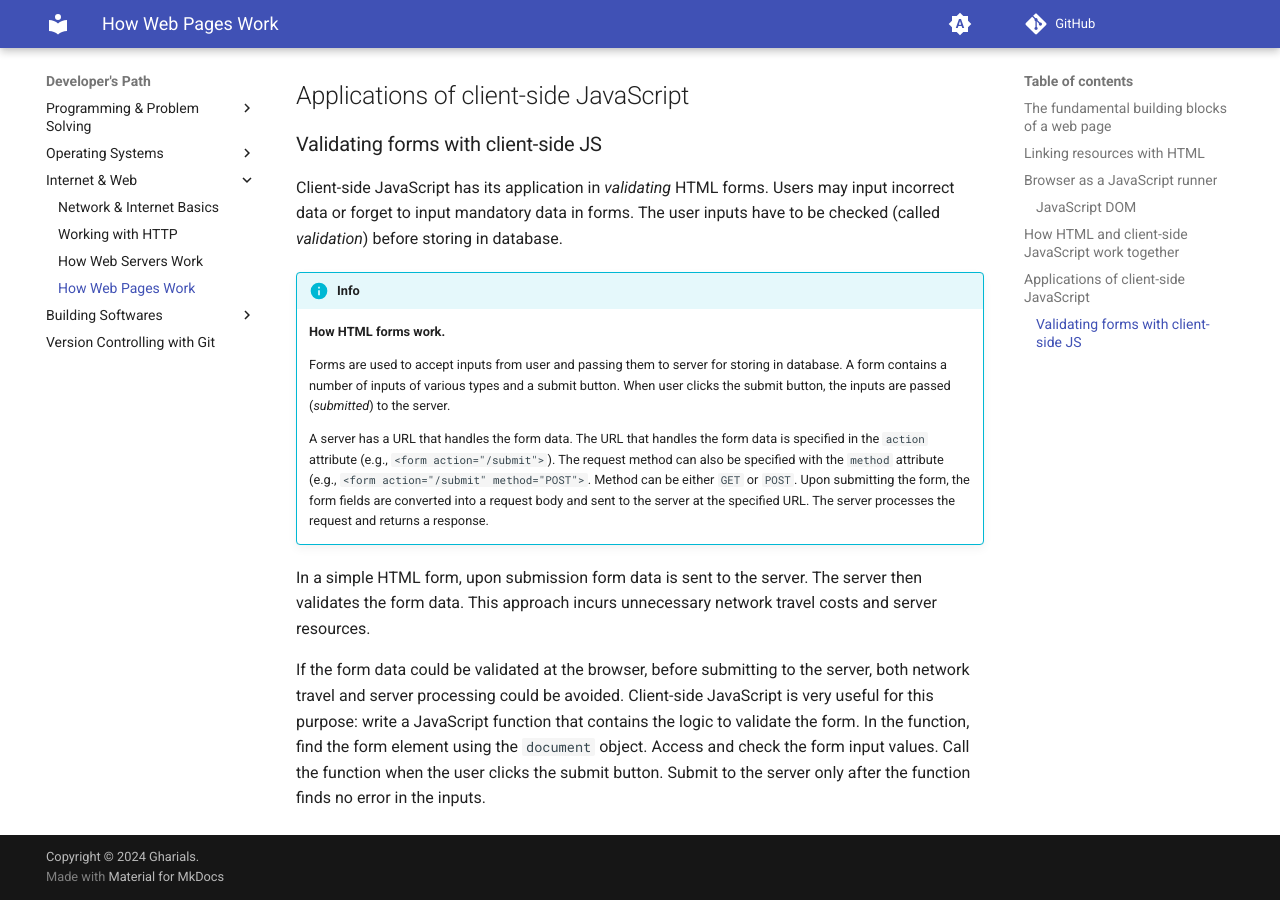
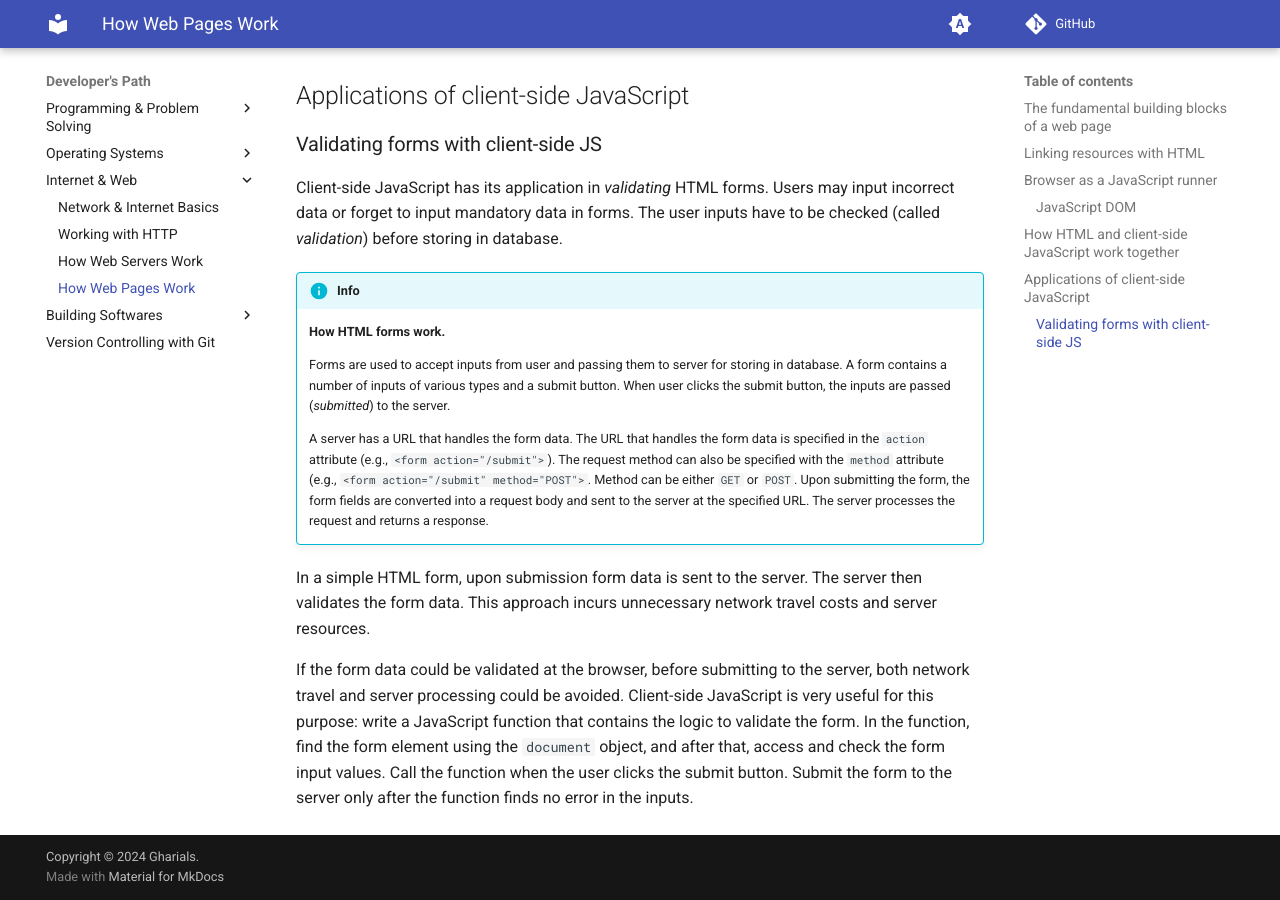
Before and after one commit to gharials/dev-path, an MkDocs documentation site: the page built from docs/internet-web/web-pages.md, in a window 1280 px wide and 900 px high, scrolled down 2215 px. Built offline with MkDocs 1.6.1 and Material for MkDocs 9.7.7, drawn with Linux system fonts in a browser that asks for light colours; comment, search, counter and statistics services are not loaded.

Commit message:
'web-pages': copy edit.

```diff
--- a/docs/internet-web/web-pages.md
+++ b/docs/internet-web/web-pages.md
@@ -78,4 +78,4 @@ Client-side JavaScript has its application in *validating* HTML forms. Users may
 
 In a simple HTML form, upon submission form data is sent to the server. The server then validates the form data. This approach incurs unnecessary network travel costs and server resources.
 
-If the form data could be validated at the browser, before submitting to the server, both network travel and server processing could be avoided. Client-side JavaScript is very useful for this purpose: write a JavaScript function that contains the logic to validate the form. In the function, find the form element using the `document` object. Access and check the form input values. Call the function when the user clicks the submit button. Submit to the server only after the function finds no error in the inputs.
+If the form data could be validated at the browser, before submitting to the server, both network travel and server processing could be avoided. Client-side JavaScript is very useful for this purpose: write a JavaScript function that contains the logic to validate the form. In the function, find the form element using the `document` object, and after that, access and check the form input values. Call the function when the user clicks the submit button. Submit the form to the server only after the function finds no error in the inputs.
```
